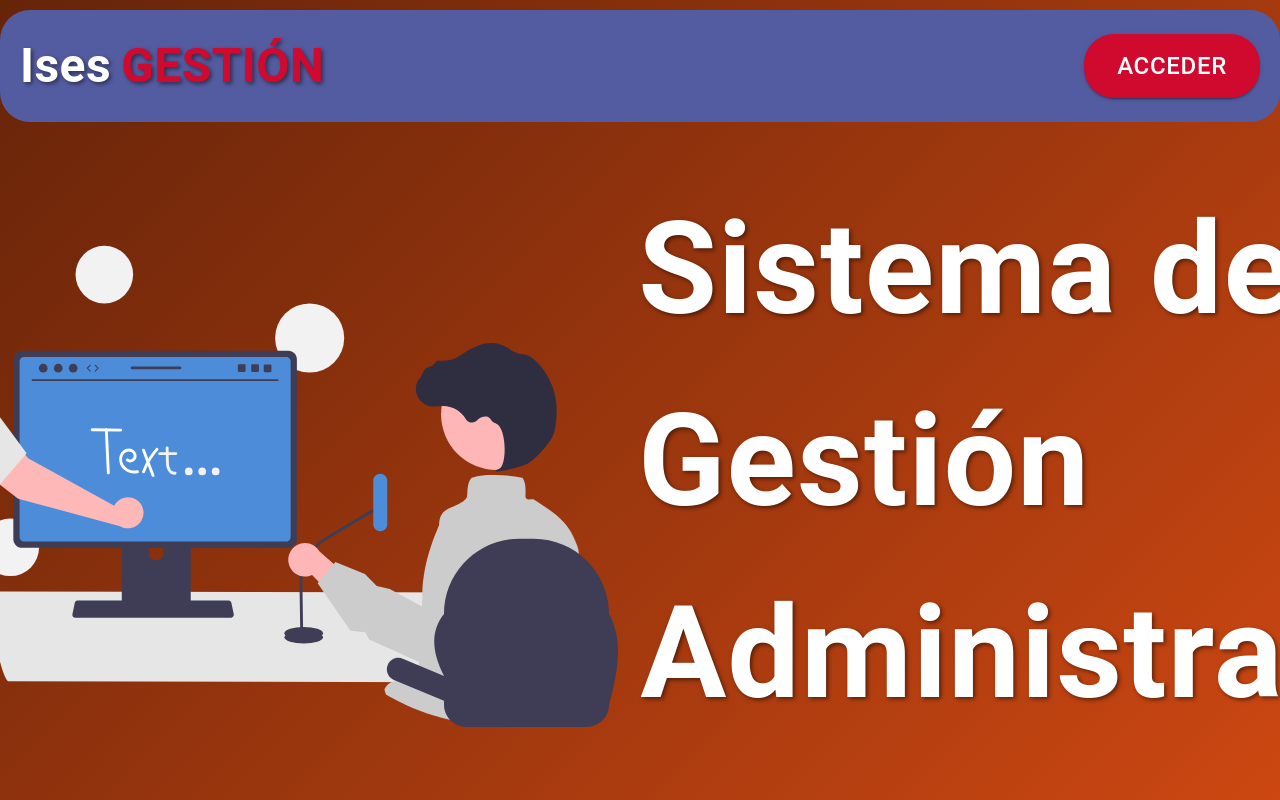
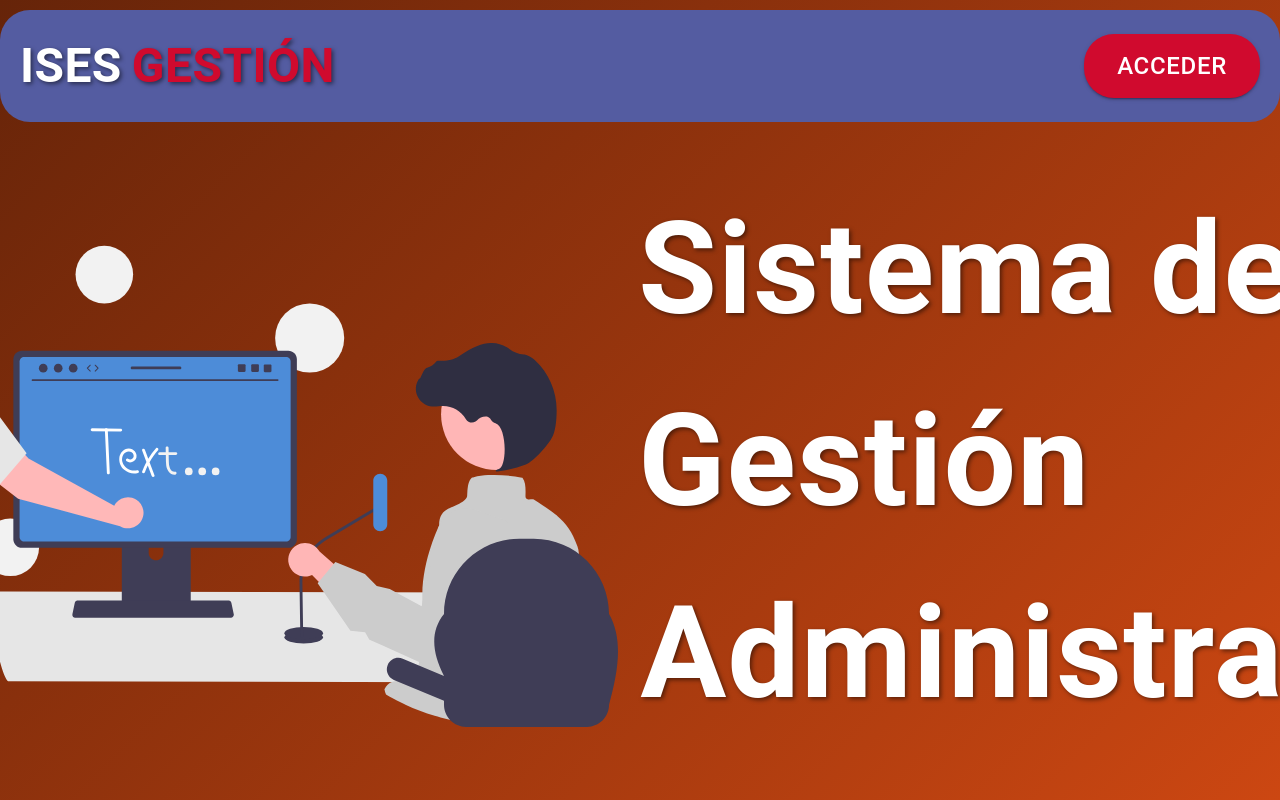
Before and after one commit to Lidiagimenez/Ises2024, a React (Vite) app: page / in a window 1280 px wide. Shown: the top 800 px of the page. Built offline with nearby package versions, Linux system fonts and the light colour scheme; a web font is replaced by a local one.

Commit message:
cambio de prueba

```diff
--- a/src/pages/Home.jsx
+++ b/src/pages/Home.jsx
@@ -36,7 +36,7 @@ function Home() {
             textShadow: "2px 2px 4px rgba(0, 0, 0, 0.5)",
           }}
         >
-          <span style={{ color: "#ffffff" }}>Ises</span>
+          <span style={{ color: "#ffffff" }}>ISES</span>
           <span style={{ color: "#D00A2E", marginLeft: "10px" }}>GESTIÓN</span>
         </Typography>
         <Button
```
